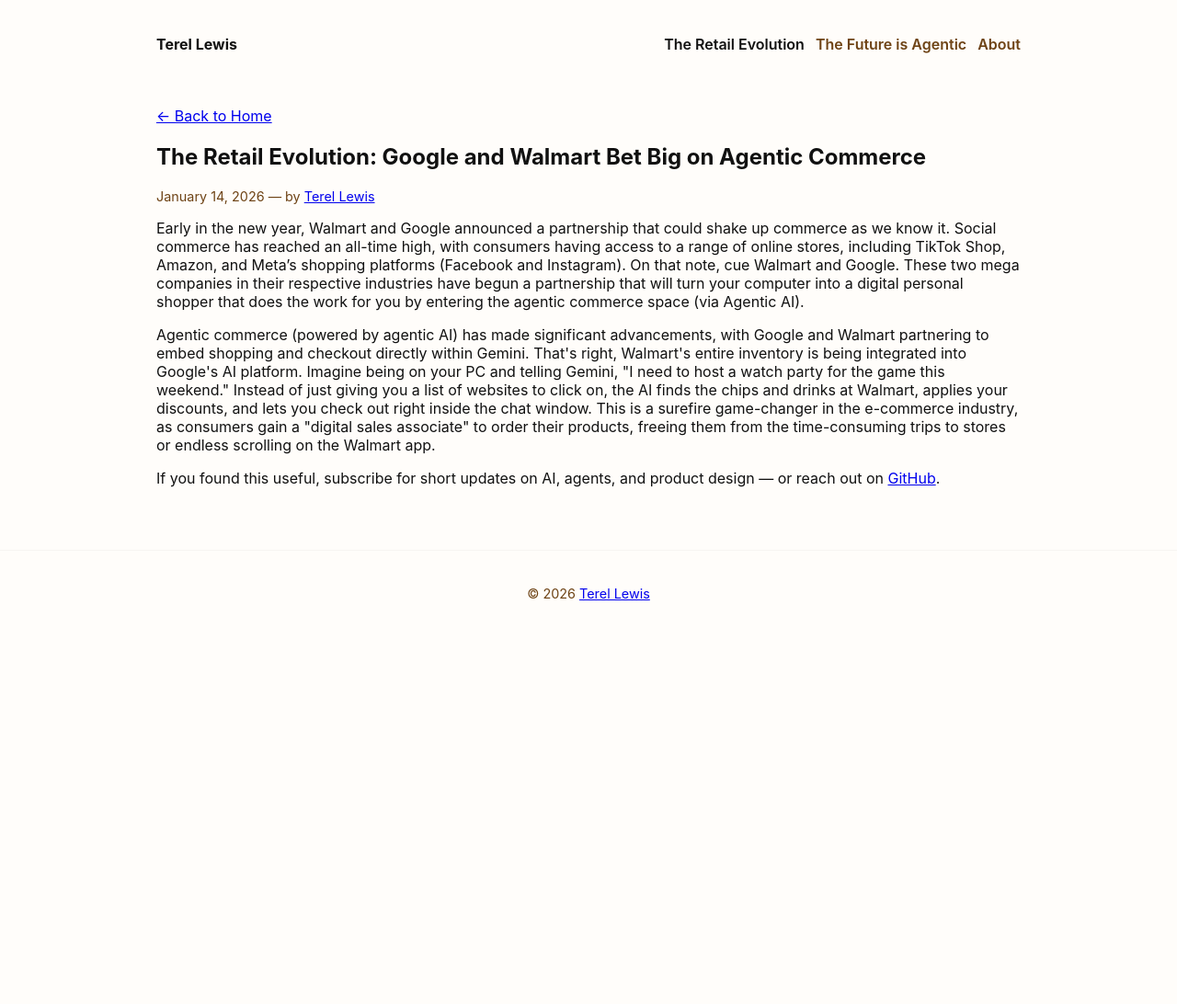
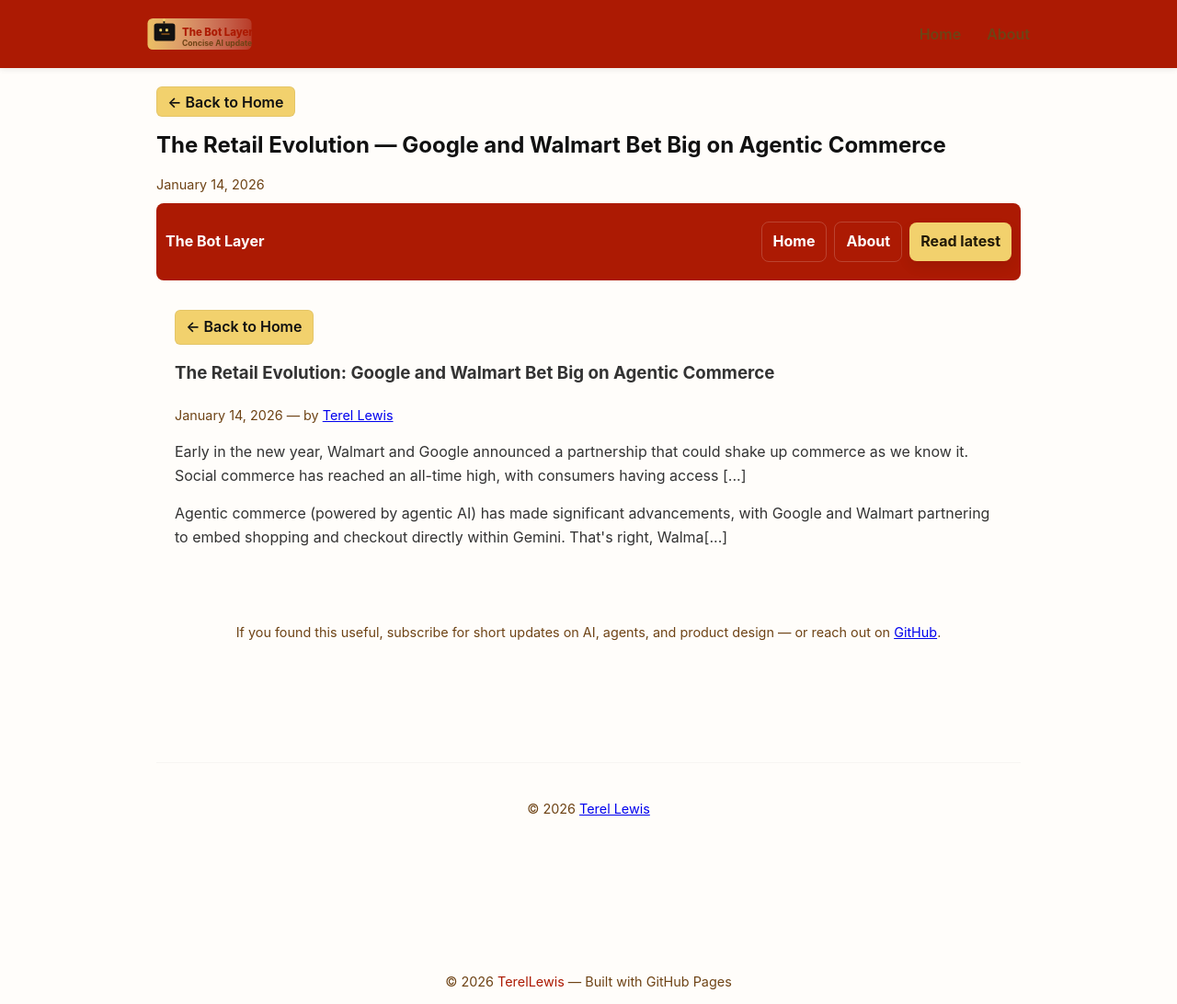
Before and after one commit to TerelLewis/TerelLewis.github.io, a Jekyll site: the page built from The-Retail-Evolution.html, in a window 1280 px wide and 1092 px high. Shown: the whole window at 92% size. Built offline with Jekyll 4.4.1, drawn with Linux system fonts in a browser that asks for light colours.

Commit message:
Add front matter to The-Retail-Evolution.html

```diff
--- a/The-Retail-Evolution.html
+++ b/The-Retail-Evolution.html
@@ -1,3 +1,10 @@
+---
+
+title: "The Retail Evolution — Google and Walmart Bet Big on Agentic Commerce"
+date: 2026-01-14
+layout: post
+---
+
 <!doctype html>
 <html lang="en">
 <head>
@@ -13,7 +20,6 @@
   <meta property="og:type" content="article" />
   <meta property="og:title" content="The Retail Evolution — Google and Walmart Bet Big on Agentic Commerce" />
   <meta property="og:description" content="How Google and Walmart's partnership points toward an agentic future for commerce — embedded buying, digital personal shoppers, and what brands must prepare for." />
-  <!-- Optional: add an OG image at /assets/images/retail-og.png -->
   <meta property="og:image" content="https://terellewis.github.io/assets/images/retail-og.png" />
   <meta property="og:url" content="https://terellewis.github.io/The-Retail-Evolution.html" />
   <meta property="og:site_name" content="Terel Lewis" />
@@ -54,16 +60,7 @@
   </script>
 </head>
 <body>
-  <header class="site-header" role="banner">
-    <div class="container header-inner">
-      <a class="brand" href="/">Terel Lewis</a>
-      <nav class="nav-links" aria-label="Primary navigation">
-        <a href="/The-Retail-Evolution.html" aria-current="page">The Retail Evolution</a>
-        <a href="/The-Future-is-Agentic.html">The Future is Agentic</a>
-        <a href="/about/">About</a>
-      </nav>
-    </div>
-  </header>
+  {% include banner.html %}
 
   <main class="container" role="main">
     <a class="back" href="/">&larr; Back to Home</a>
@@ -77,10 +74,9 @@
       </header>
 
       <div class="post-content">
+        <p>Early in the new year, Walmart and Google announced a partnership that could shake up commerce as we know it. Social commerce has reached an all-time high, with consumers having access [...]</p>
 
-        <p>Early in the new year, Walmart and Google announced a partnership that could shake up commerce as we know it. Social commerce has reached an all-time high, with consumers having access to a range of online stores, including TikTok Shop, Amazon, and Meta’s shopping platforms (Facebook and Instagram). On that note, cue Walmart and Google. These two mega companies in their respective industries have begun a partnership that will turn your computer into a digital personal shopper that does the work for you by entering the agentic commerce space (via Agentic AI).</p>
-
-        <p>Agentic commerce (powered by agentic AI) has made significant advancements, with Google and Walmart partnering to embed shopping and checkout directly within Gemini. That's right, Walmart's entire inventory is being integrated into Google's AI platform. Imagine being on your PC and telling Gemini, "I need to host a watch party for the game this weekend." Instead of just giving you a list of websites to click on, the AI finds the chips and drinks at Walmart, applies your discounts, and lets you check out right inside the chat window. This is a surefire game-changer in the e-commerce industry, as consumers gain a "digital sales associate" to order their products, freeing them from the time-consuming trips to stores or endless scrolling on the Walmart app.</p>
+        <p>Agentic commerce (powered by agentic AI) has made significant advancements, with Google and Walmart partnering to embed shopping and checkout directly within Gemini. That's right, Walma[...]</p>
 
         <footer class="post-end">
           <p>If you found this useful, subscribe for short updates on AI, agents, and product design — or reach out on <a href="https://github.com/TerelLewis">GitHub</a>.</p>
```
